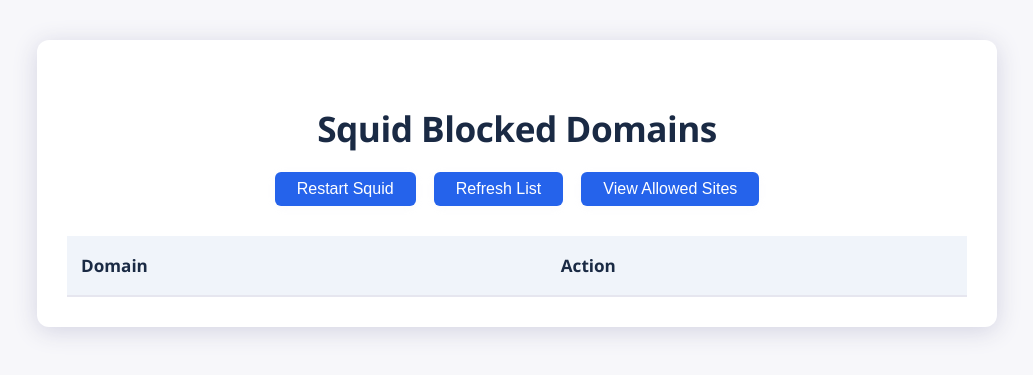
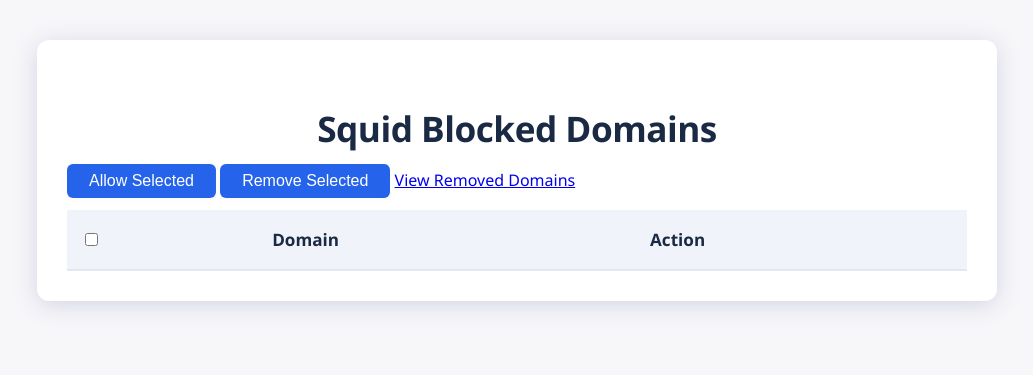
Before and after one commit to andrew-kemp/squid_allow_app, a Flask app: page / in a window 1280 px wide. Shown: the top 375 px of the page, without its empty margins (123-1156 px from the left). Run offline with Flask 3, Linux system fonts and the light colour scheme; lists and menus that the app fills with data are empty.

Commit message:
Refactor Squid domain management interface

```diff
--- a/templates/index.html
+++ b/templates/index.html
@@ -17,52 +17,44 @@
     {% endif %}
     <div class="card">
         <h2>Squid Blocked Domains</h2>
-        <div class="actions">
-            <form id="restartForm" action="{{ url_for('restart_squid') }}" method="post" style="display:inline;">
-                <button type="submit" class="btn btn-primary">Restart Squid</button>
-            </form>
-            <form action="{{ url_for('index') }}" method="get" style="display:inline;">
-                <button type="submit" class="btn btn-primary">Refresh List</button>
-            </form>
-            <form action="{{ url_for('allowed') }}" method="get" style="display:inline;">
-                <button type="submit" class="btn btn-primary">View Allowed Sites</button>
-            </form>
+        <form method="post" action="{{ url_for('bulk_action') }}">
+            <div style="margin-bottom: 12px;">
+                <button type="submit" name="action" value="allow" class="btn btn-primary">Allow Selected</button>
+                <button type="submit" name="action" value="remove" class="btn btn-danger">Remove Selected</button>
+                <a href="{{ url_for('view_removed') }}" class="btn btn-secondary">View Removed Domains</a>
             </div>
             <table>
                 <tr>
+                    <th><input type="checkbox" id="selectAll" onclick="toggleAll(this)"></th>
                     <th>Domain</th>
                     <th>Action</th>
                 </tr>
                 {% for d in domains %}
                 <tr>
+                    <td><input type="checkbox" name="selected_domains" value="{{ d.domain }}"></td>
                     <td>{{ d.domain }}</td>
                     <td>
                         <form action="{{ url_for('add_allow') }}" method="post" style="display:inline;">
                             <input type="hidden" name="domain" value="{{ d.domain }}">
-                        <button type="submit" class="btn btn-primary">Add to Allow List ({{ d.parent }})</button>
+                            <button type="submit" class="btn btn-primary">Allow</button>
+                        </form>
+                        <form action="{{ url_for('remove_blocked') }}" method="post" style="display:inline;">
+                            <input type="hidden" name="domain" value="{{ d.domain }}">
+                            <button type="submit" class="btn btn-danger">Remove</button>
                         </form>
                     </td>
                 </tr>
                 {% endfor %}
             </table>
-    </div>
-
-    <!-- Please Wait Modal -->
-    <div id="waitModal" class="modal">
-      <div class="modal-content">
-        <div class="spinner"></div>
-        <p>Restarting Squid, please wait...</p>
-      </div>
+        </form>
     </div>
     <script>
-    document.addEventListener("DOMContentLoaded", function() {
-      var restartForm = document.getElementById('restartForm');
-      if (restartForm) {
-        restartForm.addEventListener("submit", function(e) {
-          document.getElementById("waitModal").style.display = "block";
-        });
+    function toggleAll(source) {
+        checkboxes = document.getElementsByName('selected_domains');
+        for(var i=0, n=checkboxes.length; i<n; i++) {
+            checkboxes[i].checked = source.checked;
         }
-    });
+    }
     </script>
 </body>
 </html>
```
Lines whose indentation alone changed are shown as unchanged.
